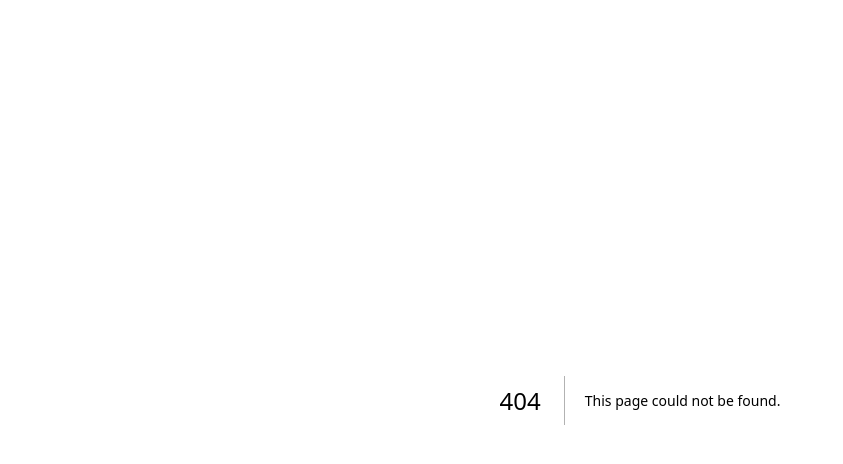
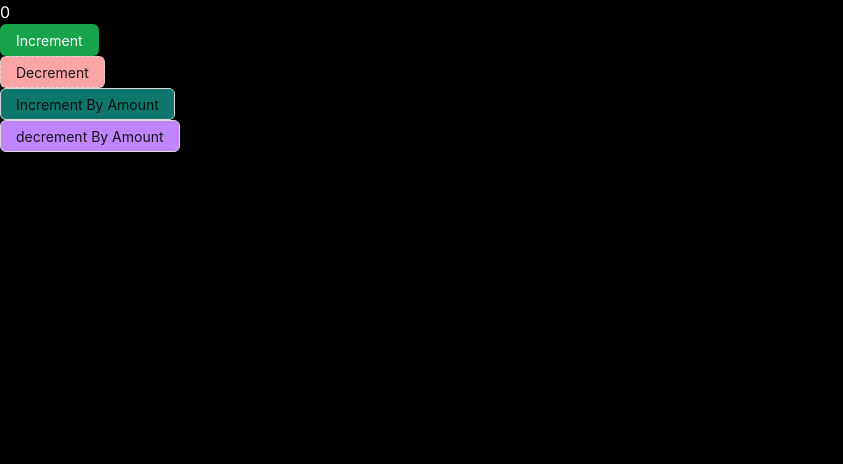
Before and after one commit to MinhGiang241/nextjs_13_test, a Next.js app: page /redux in a window 1280 px wide. Before the commit this address had no page. Shown: the top 464 px of the page, without its empty margins (0-843 px from the left). Built offline with nearby package versions, Linux system fonts and the light colour scheme.

Commit message:
add redux toolkit

```diff
--- a/package.json
+++ b/package.json
@@ -10,11 +10,14 @@
     "test": "jest"
   },
   "dependencies": {
+    "@reduxjs/toolkit": "^1.9.5",
     "@types/json-stringify-safe": "^5.0.0",
     "@types/jsonwebtoken": "^9.0.2",
     "@types/node": "20.4.9",
     "@types/react": "18.2.20",
     "@types/react-dom": "18.2.7",
+    "@types/react-redux": "^7.1.26",
+    "antd": "^5.9.0",
     "autoprefixer": "10.4.14",
     "axios": "^1.4.0",
     "bcryptjs": "^2.4.3",
@@ -29,6 +32,7 @@
     "react": "18.2.0",
     "react-dom": "18.2.0",
     "react-hot-toast": "^2.4.1",
+    "react-redux": "^8.1.2",
     "swr": "^2.2.1",
     "tailwindcss": "3.3.3",
     "typescript": "5.1.6"
--- /dev/null
+++ b/src/GlobalRedux/features/counter/CounterSlice.ts
@@ -0,0 +1,31 @@
+'use client'
+
+import { createSlice } from '@reduxjs/toolkit'
+
+export interface CounterState {
+  value: number
+}
+
+const initialState: CounterState = {
+  value: 0
+}
+
+export const counterSlice = createSlice({
+  name: 'counter',
+  initialState,
+  reducers: {
+    increment: (state) => { state.value += 1 },
+    decrement: (state) => { state.value -= 1 },
+    incrementByAmount: (state, action) => {
+      state.value += action.payload
+    },
+    decrementByAmount: (state, action) => {
+      state.value -= action.payload
+    }
+
+  }
+})
+
+export const { increment, decrement, incrementByAmount, decrementByAmount } = counterSlice.actions
+
+export default counterSlice.reducer
--- /dev/null
+++ b/src/GlobalRedux/provider.tsx
@@ -0,0 +1,15 @@
+'use client'
+import { Provider } from "react-redux";
+import { store } from './store'
+
+import React from 'react'
+
+export function Providers({ children }: {
+  children: React.ReactNode
+}) {
+  return (
+    <Provider store={store}>
+      {children}
+    </Provider>
+  )
+}
--- /dev/null
+++ b/src/GlobalRedux/store.ts
@@ -0,0 +1,13 @@
+'use client'
+
+import { configureStore } from '@reduxjs/toolkit'
+import counterReducer from './features/counter/CounterSlice'
+
+export const store = configureStore({
+  reducer: {
+    counter: counterReducer
+  }
+})
+
+export type RootState = ReturnType<typeof store.getState>
+export type AppDispatch = typeof store.dispatch
--- a/src/app/layout.tsx
+++ b/src/app/layout.tsx
@@ -1,7 +1,10 @@
+import { store } from '@/GlobalRedux/store'
 import './globals.css'
 import type { Metadata } from 'next'
 import { Inter } from 'next/font/google'
 import { Toaster } from 'react-hot-toast'
+import { Provider } from 'react-redux'
+import { Providers } from '@/GlobalRedux/provider'
 
 const inter = Inter({ subsets: ['latin'] })
 
@@ -16,10 +19,12 @@ export default function RootLayout({
   children: React.ReactNode
 }) {
   return (
-    <html lang="en">
-      <body suppressHydrationWarning={true} className={inter.className}>
-        <Toaster />
-        {children}
+    <html lang="en" suppressHydrationWarning={true}>
+      <body className={inter.className}>
+        <Providers >
+          <Toaster />
+          {children}
+        </Providers>
       </body>
     </html>
   )
--- a/src/app/login/page.tsx
+++ b/src/app/login/page.tsx
@@ -5,6 +5,7 @@ import { useRouter } from 'next/navigation' //not next/router
 import axios from 'axios'
 import Link from 'next/link'
 import toast, { Toaster } from 'react-hot-toast'
+
 
 export default function SignupPage() {
   const router = useRouter()
@@ -70,7 +71,6 @@ export default function SignupPage() {
         placeholder='password'
 
       />
-
       <button
         disabled={loading}
         className='p-2 border border-gray-300 rounded-lg mb-4 focus:outline-none focus:border-gray-600'
--- /dev/null
+++ b/src/app/redux/page.tsx
@@ -0,0 +1,41 @@
+'use client'
+
+import React from 'react'
+import type { RootState } from '@/GlobalRedux/store'
+import { useSelector, useDispatch } from 'react-redux'
+import { increment, decrement, incrementByAmount, decrementByAmount } from '@/GlobalRedux/features/counter/CounterSlice'
+import { Button } from 'antd'
+
+export default function ReduxTest() {
+  const count = useSelector((state: RootState) => state.counter.value)
+  const dispatch = useDispatch();
+  return (
+    <>
+      {count}
+      <div >
+        <Button type='primary' className='bg-green-600' onClick={() => dispatch(increment())}>
+          Increment
+        </Button>
+      </div>
+      <div>
+
+        <Button type="dashed" className='bg-red-300' onClick={() => dispatch(decrement())}>
+          Decrement
+        </Button>
+      </div>
+
+      <div>
+        <Button type='default' className='bg-teal-700 hover:bg-red-500' onClick={() => dispatch(incrementByAmount(10))}>
+          Increment By Amount
+        </Button>
+      </div>
+
+      <div>
+        <Button type='default' className='bg-purple-400 active:bg-yellow-100 hover:bg-blue-800' onClick={() => dispatch(decrementByAmount(10))}>
+          decrement By Amount
+        </Button>
+      </div>
+    </>
+  )
+}
+ReduxTest
```
Also changed, not shown: src/middleware.ts (+9 -9 lines), 1 other file (tests, documents, lock files or other folders).
